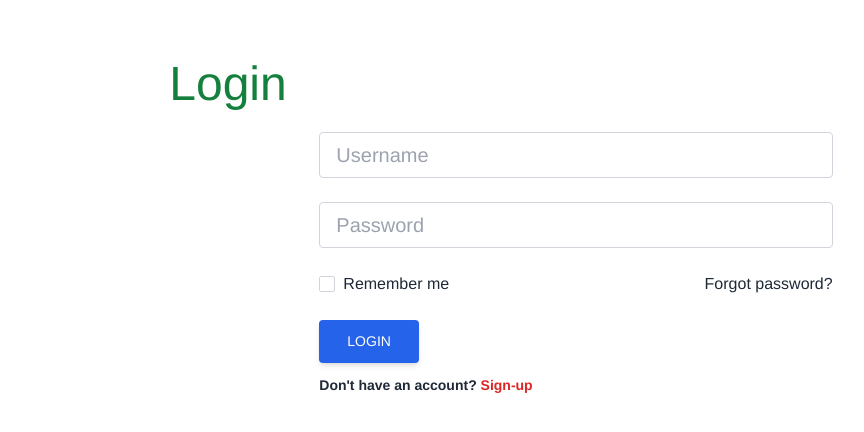
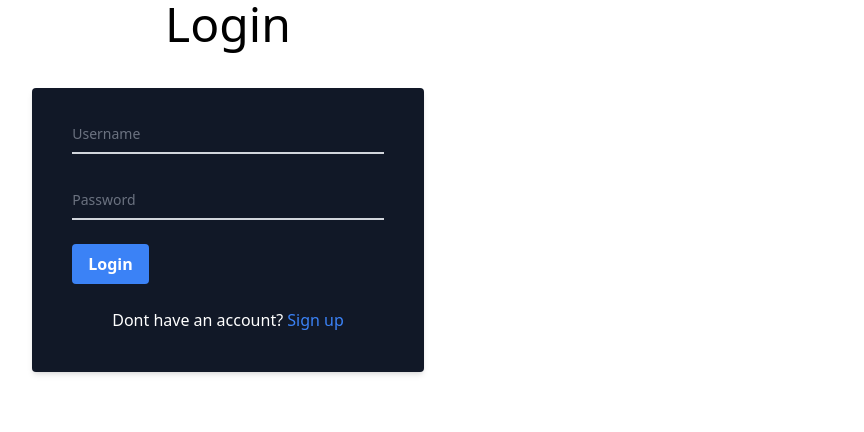
Before and after one commit to lottjerry/vue-feathers-app, a Vue app in the folder client/: page / in a window 1280 px wide. Shown: the top 432 px of the page, without its empty margins (412-1276 px from the left). Built offline with nearby package versions, Linux system fonts and the light colour scheme.

Commit message:
Added new styles to login and signup views

```diff
--- a/client/src/App.vue
+++ b/client/src/App.vue
@@ -9,24 +9,5 @@
 </template>
 
 <style>
-#app {
-  font-family: Avenir, Helvetica, Arial, sans-serif;
-  -webkit-font-smoothing: antialiased;
-  -moz-osx-font-smoothing: grayscale;
-  text-align: center;
-  color: #2c3e50;
-}
 
-nav {
-  padding: 30px;
-}
-
-nav a {
-  font-weight: bold;
-  color: #2c3e50;
-}
-
-nav a.router-link-exact-active {
-  color: #42b983;
-}
 </style>
--- a/client/src/views/LoginView.vue
+++ b/client/src/views/LoginView.vue
@@ -1,79 +1,45 @@
 <template>
-  <div class="home">
-    <HelloWorld />
-  <section class="h-screen mt-6">
-  <div class="px-6  text-gray-800">
-    <div
-      class="flex xl:justify-center lg:justify-between justify-center items-center flex-wrap h-full g-6"
+<div>
+  <h1 class="text-center text-5xl">Login</h1>
+  <div class="flex justify-center">
+    <div class="max-w-md mt-10">
+      <form
+            class="bg-gray-900 shadow-md rounded px-10 pt-6 pb-10 mb-4"
+            method="post"
+            @submit.prevent="onSubmit(username, password)"
           >
-      <div
-        class="grow-0 shrink-1 md:shrink-0 basis-auto xl:w-6/12 lg:w-6/12 md:w-9/12 mb-12 md:mb-0"
-      >
-      </div>
-      <div class="xl:ml-20 xl:w-5/12 lg:w-5/12 md:w-8/12 mb-12 md:mb-0">
-        <form>
-          <!-- Username input -->
-          <div class="mb-6">
+            <fieldset class="relative z-0 mb-6 w-full group">
               <input
+                v-model="username"
+                class="block py-2.5 px-0 w-full text-sm text-gray-900 bg-transparent border-0 border-b-2 border-gray-300 appearance-none dark:text-white dark:border-gray-600 dark:focus:border-blue-500 focus:outline-none focus:ring-0 focus:border-blue-600 peer"
                 type="text"
-              class="form-control block w-full px-4 py-2 text-xl font-normal text-gray-700 bg-white bg-clip-padding border border-solid border-gray-300 rounded transition ease-in-out m-0 focus:text-gray-700 focus:bg-white focus:border-blue-600 focus:outline-none"
-              id="exampleFormControlInput2"
-              placeholder="Username"
+                name="username"
+                placeholder=" "
               />
-          </div>
-
-          <!-- Password input -->
-          <div class="mb-6">
+              <label for="username" class="peer-focus:font-medium absolute text-sm text-gray-500 dark:text-gray-400 duration-300 transform -translate-y-6 scale-75 top-3 -z-10 origin-[0] peer-focus:left-0 peer-focus:text-blue-600 peer-focus:dark:text-blue-500 peer-placeholder-shown:scale-100 peer-placeholder-shown:translate-y-0 peer-focus:scale-75 peer-focus:-translate-y-6">Username</label>
+            </fieldset>
+            <fieldset class="relative z-0 mb-6 w-full group">
               <input
+                v-model="password"
+                class="block py-2.5 px-0 w-full text-sm text-gray-900 bg-transparent border-0 border-b-2 border-gray-300 appearance-none dark:text-white dark:border-gray-600 dark:focus:border-blue-500 focus:outline-none focus:ring-0 focus:border-blue-600 peer"
                 type="password"
-              class="form-control block w-full px-4 py-2 text-xl font-normal text-gray-700 bg-white bg-clip-padding border border-solid border-gray-300 rounded transition ease-in-out m-0 focus:text-gray-700 focus:bg-white focus:border-blue-600 focus:outline-none"
-              id="exampleFormControlInput2"
-              placeholder="Password"
+                name="password"
+                placeholder=" "
               />
-          </div>
-
-          <div class="flex justify-between items-center mb-6">
-            <div class="form-group form-check">
-              <input
-                type="checkbox"
-                class="form-check-input appearance-none h-4 w-4 border border-gray-300 rounded-sm bg-white checked:bg-blue-600 checked:border-blue-600 focus:outline-none transition duration-200 mt-1 align-top bg-no-repeat bg-center bg-contain float-left mr-2 cursor-pointer"
-                id="exampleCheck2"
-              />
-              <label class="form-check-label inline-block text-gray-800" for="exampleCheck2"
-                >Remember me</label
-              >
-            </div>
-            <a href="#!" class="text-gray-800">Forgot password?</a>
-          </div>
-
-          <div class="text-center lg:text-left">
-            <button
-              type="button"
-              class="inline-block px-7 py-3 bg-blue-600 text-white font-medium text-sm leading-snug uppercase rounded shadow-md hover:bg-blue-700 hover:shadow-lg focus:bg-blue-700 focus:shadow-lg focus:outline-none focus:ring-0 active:bg-blue-800 active:shadow-lg transition duration-150 ease-in-out"
-            >
+              <label for="password" class="peer-focus:font-medium absolute text-sm text-gray-500 dark:text-gray-400 duration-300 transform -translate-y-6 scale-75 top-3 -z-10 origin-[0] peer-focus:left-0 peer-focus:text-blue-600 peer-focus:dark:text-blue-500 peer-placeholder-shown:scale-100 peer-placeholder-shown:translate-y-0 peer-focus:scale-75 peer-focus:-translate-y-6">Password</label>
+            </fieldset>
+            <button type="submit" class="bg-blue-500 hover:bg-blue-700 text-white font-bold py-2 px-4 rounded focus:outline-none focus:shadow-outline">
               Login
             </button>
-            <p class="text-sm font-semibold mt-2 pt-1 mb-0">
-              Don't have an account?
-               <router-link to="/signup" class="text-red-600 hover:text-red-700 focus:text-red-700 transition duration-200 ease-in-out">Sign-up</router-link>
+            <p class="text-white mt-6 text-center mx-10">Dont have an account?
+              <router-link to="/signup" class="text-blue-500 hover:text-blue-600 focus:text-blue-600 transition duration-200 ease-in-out">Sign up</router-link>
             </p>
-          </div>
       </form>
     </div>
   </div>
 </div>
-</section>
-  </div>
+
 </template>
 
 <script>
-// @ is an alias to /src
-import HelloWorld from '@/components/HelloWorld.vue'
-
-export default {
-  name: 'LoginView',
-  components: {
-    HelloWorld
-  }
-}
 </script>
--- a/client/src/views/SignUpView.vue
+++ b/client/src/views/SignUpView.vue
@@ -1,52 +1,45 @@
 <template>
-   <div class="home">
-    <HelloWorld />
-  <section class="h-screen mt-6">
-  <div class="px-6  text-gray-800">
-    <div
-      class="flex xl:justify-center lg:justify-between justify-center items-center flex-wrap h-full g-6"
+<div>
+  <h1 class="text-center text-5xl">Sign Up</h1>
+  <div class="flex justify-center">
+    <div class="max-w-md mt-10">
+      <form
+            class="bg-gray-900 shadow-md rounded px-10 pt-6 pb-10 mb-4"
+            method="post"
+            @submit.prevent="onSubmit(username, password)"
           >
-      <div
-        class="grow-0 shrink-1 md:shrink-0 basis-auto xl:w-6/12 lg:w-6/12 md:w-9/12 mb-12 md:mb-0"
-      >
-      </div>
-      <div class="xl:ml-20 xl:w-5/12 lg:w-5/12 md:w-8/12 mb-12 md:mb-0">
-        <form>
-          <!-- Username input -->
-          <div class="mb-6">
+            <fieldset class="relative z-0 mb-6 w-full group">
               <input
+                v-model="username"
+                class="block py-2.5 px-0 w-full text-sm text-gray-900 bg-transparent border-0 border-b-2 border-gray-300 appearance-none dark:text-white dark:border-gray-600 dark:focus:border-blue-500 focus:outline-none focus:ring-0 focus:border-blue-600 peer"
                 type="text"
-              class="form-control block w-full px-4 py-2 text-xl font-normal text-gray-700 bg-white bg-clip-padding border border-solid border-gray-300 rounded transition ease-in-out m-0 focus:text-gray-700 focus:bg-white focus:border-blue-600 focus:outline-none"
-              id="exampleFormControlInput2"
-              placeholder="Username"
+                name="username"
+                placeholder=" "
               />
-          </div>
-
-          <!-- Password input -->
-          <div class="mb-6">
+              <label for="username" class="peer-focus:font-medium absolute text-sm text-gray-500 dark:text-gray-400 duration-300 transform -translate-y-6 scale-75 top-3 -z-10 origin-[0] peer-focus:left-0 peer-focus:text-blue-600 peer-focus:dark:text-blue-500 peer-placeholder-shown:scale-100 peer-placeholder-shown:translate-y-0 peer-focus:scale-75 peer-focus:-translate-y-6">Username</label>
+            </fieldset>
+            <fieldset class="relative z-0 mb-6 w-full group">
               <input
+                v-model="password"
+                class="block py-2.5 px-0 w-full text-sm text-gray-900 bg-transparent border-0 border-b-2 border-gray-300 appearance-none dark:text-white dark:border-gray-600 dark:focus:border-blue-500 focus:outline-none focus:ring-0 focus:border-blue-600 peer"
                 type="password"
-              class="form-control block w-full px-4 py-2 text-xl font-normal text-gray-700 bg-white bg-clip-padding border border-solid border-gray-300 rounded transition ease-in-out m-0 focus:text-gray-700 focus:bg-white focus:border-blue-600 focus:outline-none"
-              id="exampleFormControlInput2"
-              placeholder="Password"
+                name="password"
+                placeholder=" "
               />
-          </div>
-          <div class="text-center lg:text-left">
-            <button
-              type="button"
-              class="inline-block px-7 py-3 bg-blue-600 text-white font-medium text-sm leading-snug uppercase rounded shadow-md hover:bg-blue-700 hover:shadow-lg focus:bg-blue-700 focus:shadow-lg focus:outline-none focus:ring-0 active:bg-blue-800 active:shadow-lg transition duration-150 ease-in-out"
-            >
-              Sign Up
+              <label for="password" class="peer-focus:font-medium absolute text-sm text-gray-500 dark:text-gray-400 duration-300 transform -translate-y-6 scale-75 top-3 -z-10 origin-[0] peer-focus:left-0 peer-focus:text-blue-600 peer-focus:dark:text-blue-500 peer-placeholder-shown:scale-100 peer-placeholder-shown:translate-y-0 peer-focus:scale-75 peer-focus:-translate-y-6">Password</label>
+            </fieldset>
+            <button type="submit" class="bg-blue-500 hover:bg-blue-700 text-white font-bold py-2 px-4 rounded focus:outline-none focus:shadow-outline">
+              Sign up
             </button>
-            <p class="text-sm font-semibold mt-2 pt-1 mb-0">
-              Already have an account?
-               <router-link to="/" class="text-red-600 hover:text-red-700 focus:text-red-700 transition duration-200 ease-in-out">Login</router-link>
+            <p class="text-white mt-6 text-center mx-10">Already have an account?
+              <router-link to="/" class="text-blue-500 hover:text-blue-600 focus:text-blue-600 transition duration-200 ease-in-out">Login</router-link>
             </p>
-          </div>
       </form>
     </div>
   </div>
 </div>
-</section>
-  </div>
+
 </template>
+
+<script>
+</script>
```
Also changed, not shown: 2 other files (tests, documents, lock files or other folders). Lines whose indentation alone changed are shown as unchanged.
